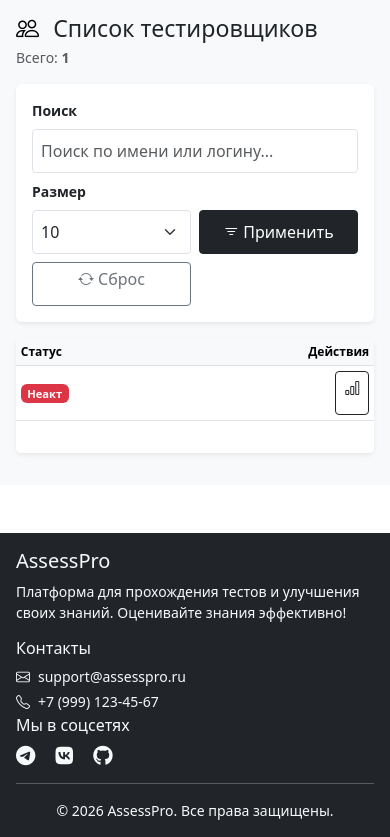
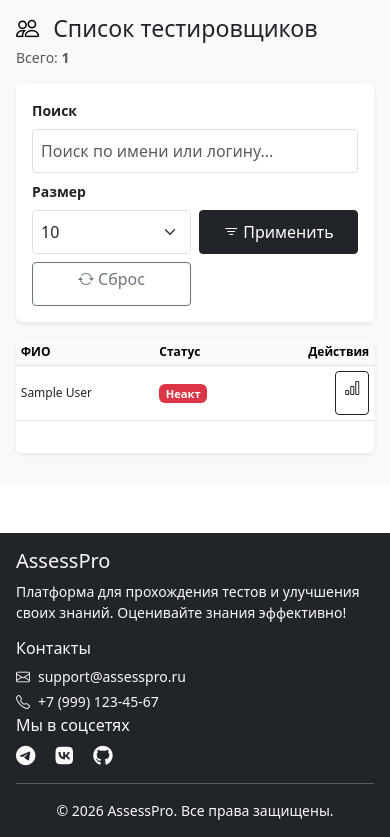
Before and after one commit to Ecomoner/assess-pro, a Spring app: template src/main/resources/templates/creator/testers-list.html in a window 390 px wide. Shown: the part 68-905 px from the top of the page. Run offline with Thymeleaf, Linux system fonts and the light colour scheme; the template is opened without the code that fills it: most values are stand-ins (such as "Sample title", 1, 10 or a date in 2020); data that the repository does not hold is empty; some of the project's set-up classes (security, data sources, template engines, error pages and the like) are left out, and stand-ins take their place; some libraries are stand-ins or nearby versions.

Commit message:
Фикс отображения на мобильных телефонах

```diff
--- a/src/main/resources/templates/creator/test-list.html
+++ b/src/main/resources/templates/creator/test-list.html
@@ -38,7 +38,6 @@
                             <option value="draft" th:selected="${status == 'draft'}">Черновики</option>
                         </select>
                     </div>
-
                     <div class="col-6 col-md-2">
                         <label class="form-label small fw-semibold d-block d-md-none">Категория</label>
                         <select class="form-select form-select-sm" name="categoryId">
@@ -49,7 +48,6 @@
                                     th:selected="${categoryId == cat.id}">Категория</option>
                         </select>
                     </div>
-
                     <!-- Фильтр по создателю -->
                     <div class="col-6 col-md-2">
                         <label class="form-label small fw-semibold d-block d-md-none">Создатель</label>
--- a/src/main/resources/templates/creator/testers-list.html
+++ b/src/main/resources/templates/creator/testers-list.html
@@ -59,7 +59,7 @@
                     <table class="table table-hover align-middle mb-0">
                         <thead class="table-light">
                         <tr>
-                            <th class="d-none d-md-table-cell">ФИО</th>
+                            <th>ФИО</th>
                             <th class="d-none d-lg-table-cell">Профиль</th>
                             <th class="d-none d-sm-table-cell">Дата рег.</th>
                             <th>Статус</th>
@@ -68,7 +68,7 @@
                         </thead>
                         <tbody>
                         <tr th:each="tester : ${testers}">
-                            <td class="d-none d-md-table-cell" th:text="${tester.fullName} ?: '-'">Иванов И.И.</td>
+                            <td th:text="${tester.fullName} ?: '-'">Иванов И.И.</td>
                             <td class="d-none d-lg-table-cell">
                                 <span class="badge" th:classappend="${tester.profileComplete} ? 'bg-success' : 'bg-warning'"
                                       th:text="${tester.profileComplete} ? 'Да' : 'Нет'">Да</span>
```
